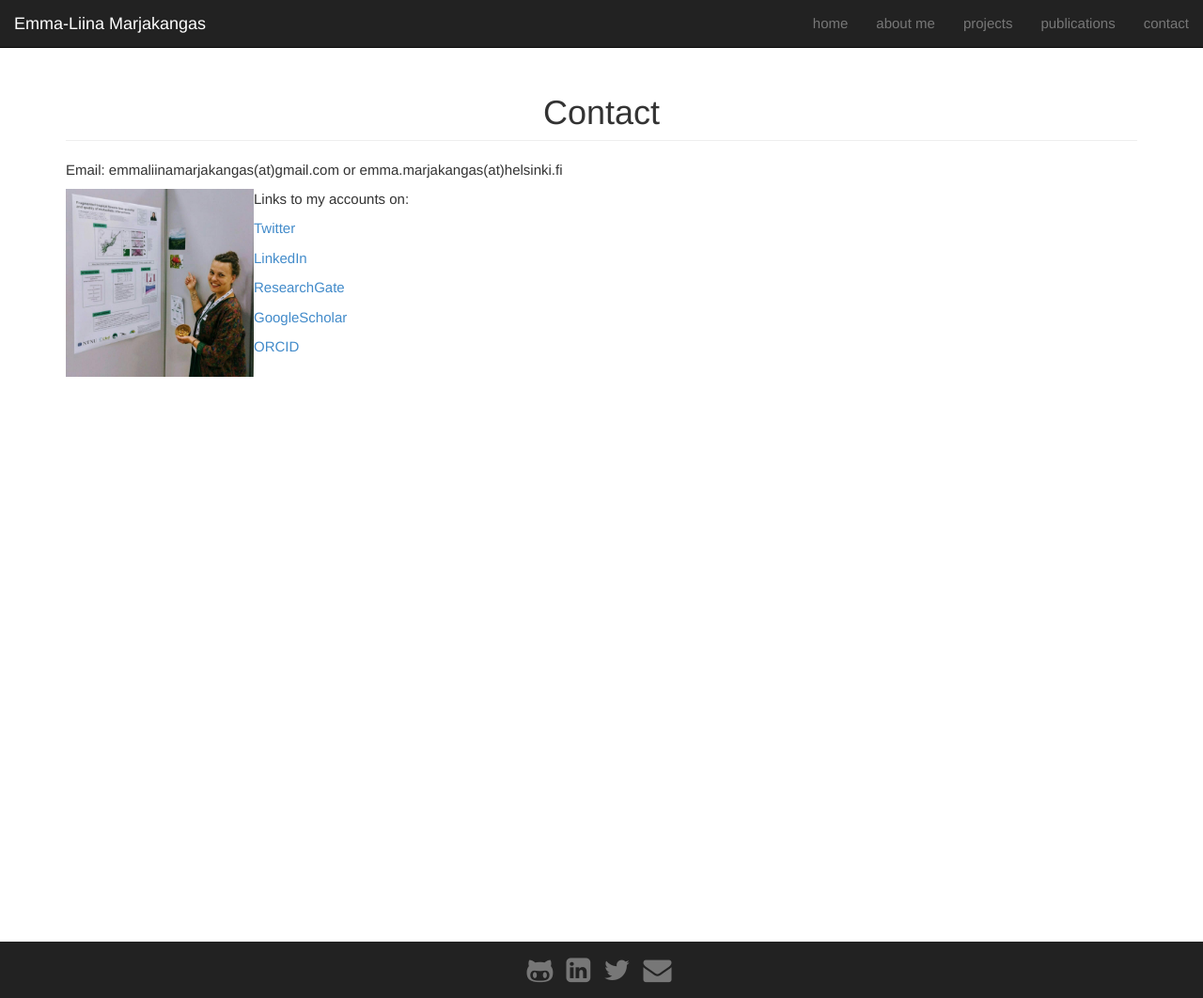
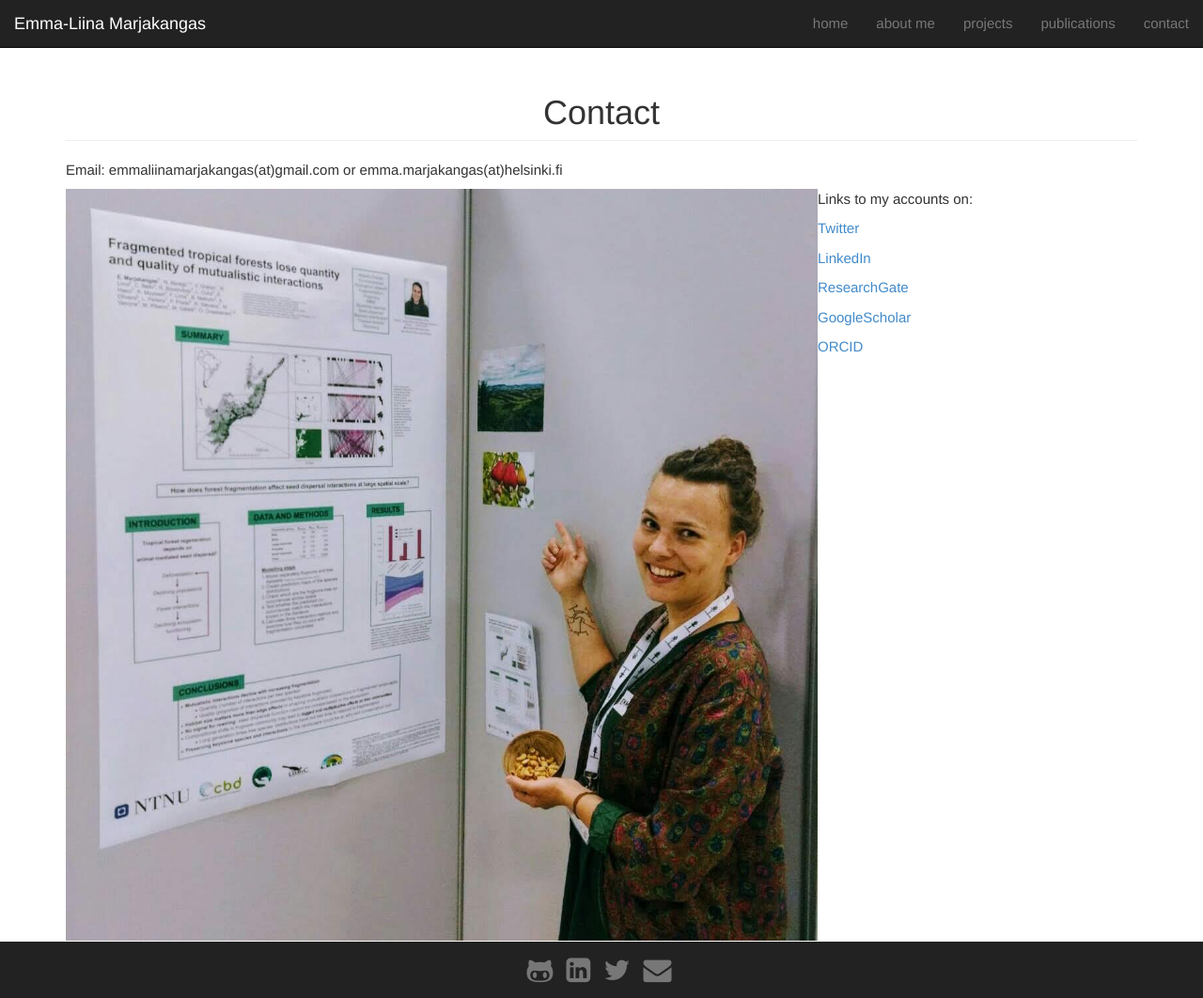
Before and after one commit to emmaliinamarjakangas/emmaliinamarjakangas.github.io, a Jekyll site: the page built from contact/index.md, in a window 1280 px wide and 1062 px high. Shown: the whole window at 94% size. Built offline with Jekyll 4.4.1, drawn with Linux system fonts in a browser that asks for light colours; nearby versions of some CDN libraries.

Commit message:
Update index.md

```diff
--- a/contact/index.md
+++ b/contact/index.md
@@ -8,7 +8,7 @@ group: contact
 
 Email: emmaliinamarjakangas(at)gmail.com or emma.marjakangas(at)helsinki.fi
 
-<img src="/static/img/presentation1.jpg" style="float: left;" height="200px" width="200px" border="1px"/>
+<img src="/static/img/presentation1.jpg" style="float: left;" height="800px" width="800px" border="10px"/>
 
 Links to my accounts on:
 
```
